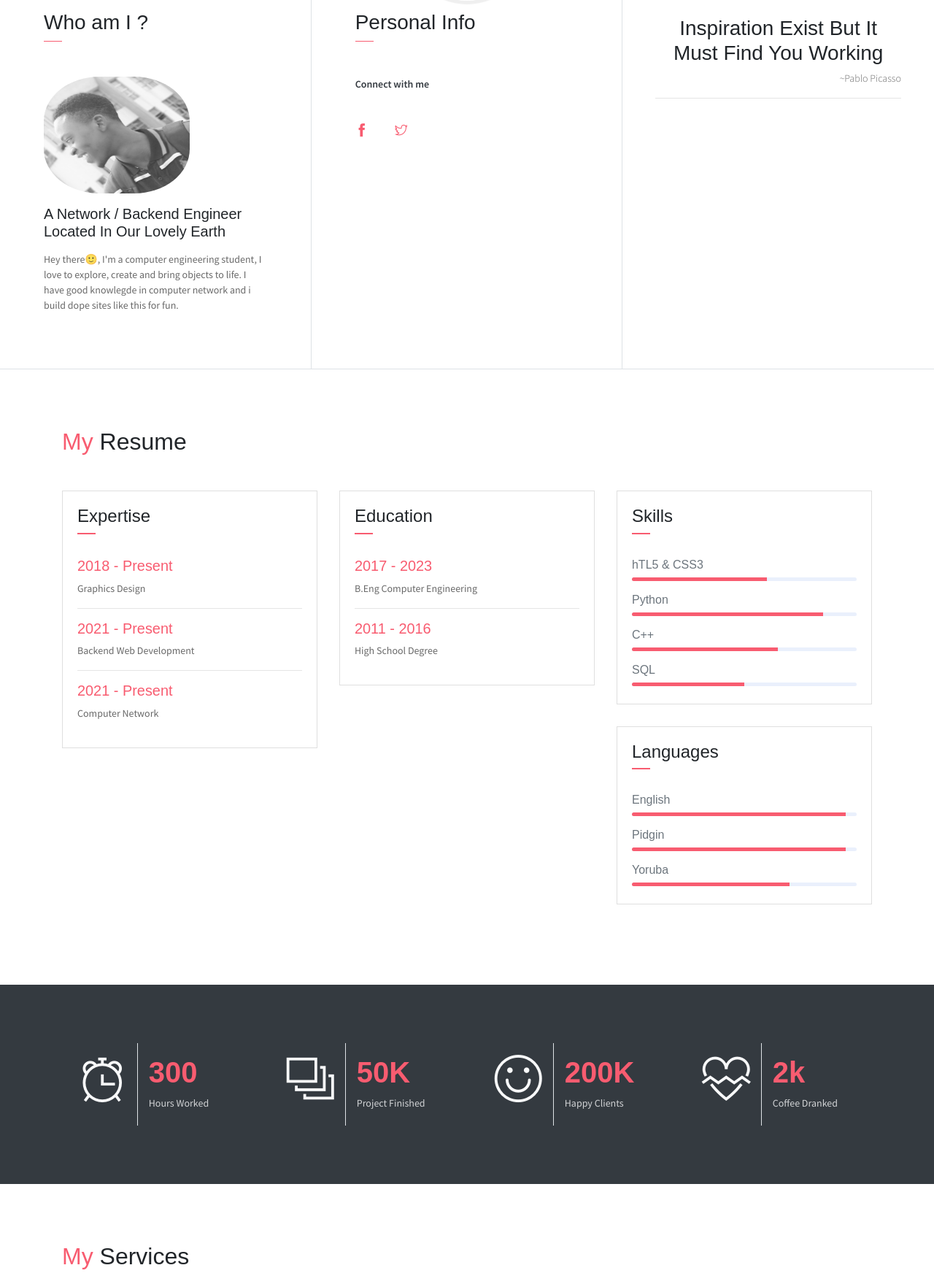
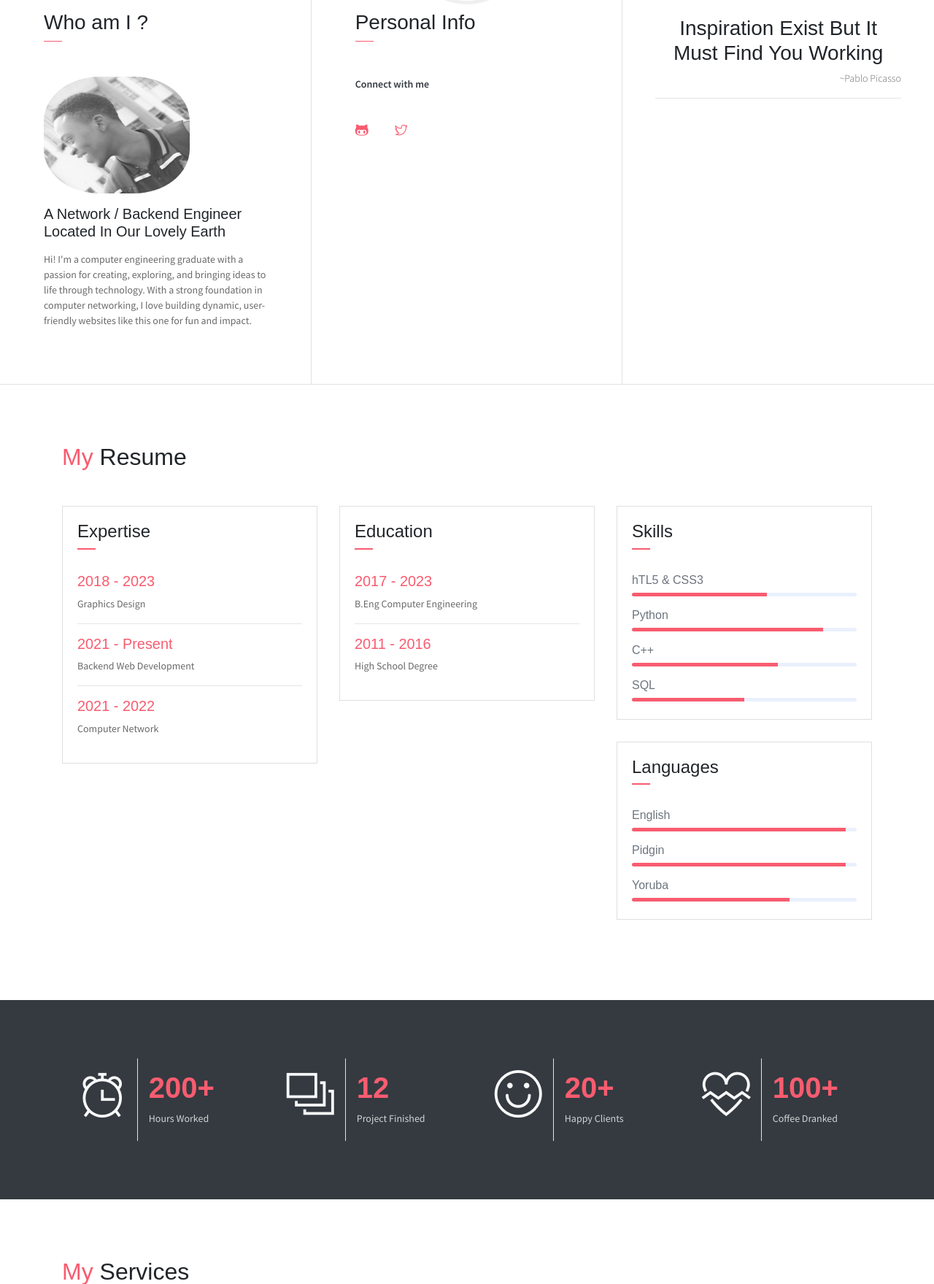
Before and after one commit to EssTeeOoh/portfolio, a Django app: page / in a window 1280 px wide. Shown: the part 763-2522 px from the top of the page at 73% size. Run offline with Django 4.2, Linux system fonts and the light colour scheme; some libraries are stand-ins or nearby versions.

Commit message:
Add GitHub icon with Themify Icons and fix static files for Render

```diff
--- a/website/templates/index.html
+++ b/website/templates/index.html
@@ -87,8 +87,8 @@
                 <p align ="left"><img src= "{% static 'website/imgs/avatar1.jpg' %}" alt= "avatar1" width="200" height="160" border="5" class = "avatar"/></p>
 
                 <h5 class="mb-3">A  Network / Backend Engineer Located In Our Lovely Earth</h5>
-                <p class="mt-20">Hey there🙂, I'm a computer engineering student, I love to explore, create and bring objects to life.
-                I have good knowlegde in computer network and i build dope sites like this for fun.</p>
+                <p class="mt-20">Hi! I'm a computer engineering graduate with a passion for creating, exploring, and bringing ideas to life through technology.
+                     With a strong foundation in computer networking, I love building dynamic, user-friendly websites like this one for fun and impact.</p>
 
             </div>
             <div class="col-lg-4 about-card">
@@ -100,8 +100,8 @@
                     <li><span>Connect with me</span>
                 </ul>
                 <ul class="social-icons pt-3">
-                    <li class="social-item"><a class="social-link" href="https://web.facebook.com/toluwani.olugbesan/"><i class="ti-facebook" aria-hidden="true"></i></a></li>
-                    <li class="social-item"><a class="social-link" href="https://twitter.com/essteeooh"><i class="ti-twitter" aria-hidden="true"></i></a></li>
+                    <li class="social-item"><a class="social-link" href="https://github.com/essteeooh"><i class="ti-github" aria-hidden="true"></i></a></li>
+                    <li class="social-item"><a class="social-link" href="https://twitter.com/Teeoohlu"><i class="ti-twitter" aria-hidden="true"></i></a></li>
                     <li class="social-item"><a class="social-link" href="#"><i class="" aria-hidden="true"></i></a></li>
                     <li class="social-item"><a class="social-link" href="#"><i class="" aria-hidden="true"></i></a></li>
                     <li class="social-item"><a class="social-link" href="#"><i class="" aria-hidden="true"></i></a></li>
@@ -138,7 +138,7 @@
                             </div>
                         </div>
                         <div class="card-body">
-                            <h6 class="title text-danger">2018 - Present</h6>
+                            <h6 class="title text-danger">2018 - 2023</h6>
                             <P>Graphics Design</P>
                             <P class="subtitle"> </P>
                             <hr>
@@ -146,7 +146,7 @@
                             <P>Backend Web Development</P>
                             <P class="subtitle"> </P>
                             <hr>
-                            <h6 class="title text-danger">2021 - Present</h6>
+                            <h6 class="title text-danger">2021 - 2022</h6>
                             <P>Computer Network</P>
                             <P class="subtitle"> </P>
                         </div>
@@ -235,7 +235,7 @@
                             <div class="m-auto"><i class="ti-alarm-clock icon-xl"></i></div>
                         </div>
                         <div class="col-7 text-left py-3">
-                            <h1 class="text-danger font-weight-bold font40">300</h1>
+                            <h1 class="text-danger font-weight-bold font40">200+</h1>
                             <p class="text-light mb-1">Hours Worked</p>
                         </div>
                     </div>
@@ -246,7 +246,7 @@
                             <div class="m-auto"><i class="ti-layers-alt icon-xl"></i></div>
                         </div>
                         <div class="col-7 text-left py-3">
-                            <h1 class="text-danger font-weight-bold font40">50K</h1>
+                            <h1 class="text-danger font-weight-bold font40">12</h1>
                             <p class="text-light mb-1">Project Finished</p>
                         </div>
                     </div>
@@ -257,7 +257,7 @@
                             <div class="m-auto"><i class="ti-face-smile icon-xl"></i></div>
                         </div>
                         <div class="col-7 text-left py-3">
-                            <h1 class="text-danger font-weight-bold font40">200K</h1>
+                            <h1 class="text-danger font-weight-bold font40">20+</h1>
                             <p class="text-light mb-1">Happy Clients</p>
                         </div>
                     </div>
@@ -268,7 +268,7 @@
                             <div class="m-auto"><i class="ti-heart-broken icon-xl"></i></div>
                         </div>
                         <div class="col-7 text-left py-3">
-                            <h1 class="text-danger font-weight-bold font40">2k</h1>
+                            <h1 class="text-danger font-weight-bold font40">100+</h1>
                             <p class="text-light mb-1">Coffee Dranked</p>
                         </div>
                     </div>
@@ -321,7 +321,7 @@
     </section>
     <section class="section bg-dark py-5">
         <div class="container text-center">
-            <h2 class="text-light mb-5 font-weight-normal">“My unmatched perspicacity coupled with my sheer indefatigability makes me a feared opponent in any realm of human endeavor.” ~ Emory Tate</h2>
+            <h2 class="text-light mb-5 font-weight-normal">“My unmatched perspicacity coupled with my sheer indefatigability makes me a feared opponent in any realm of human endeavor.” ~ Emory T.</h2>
         </div>
     </section>
 
```
